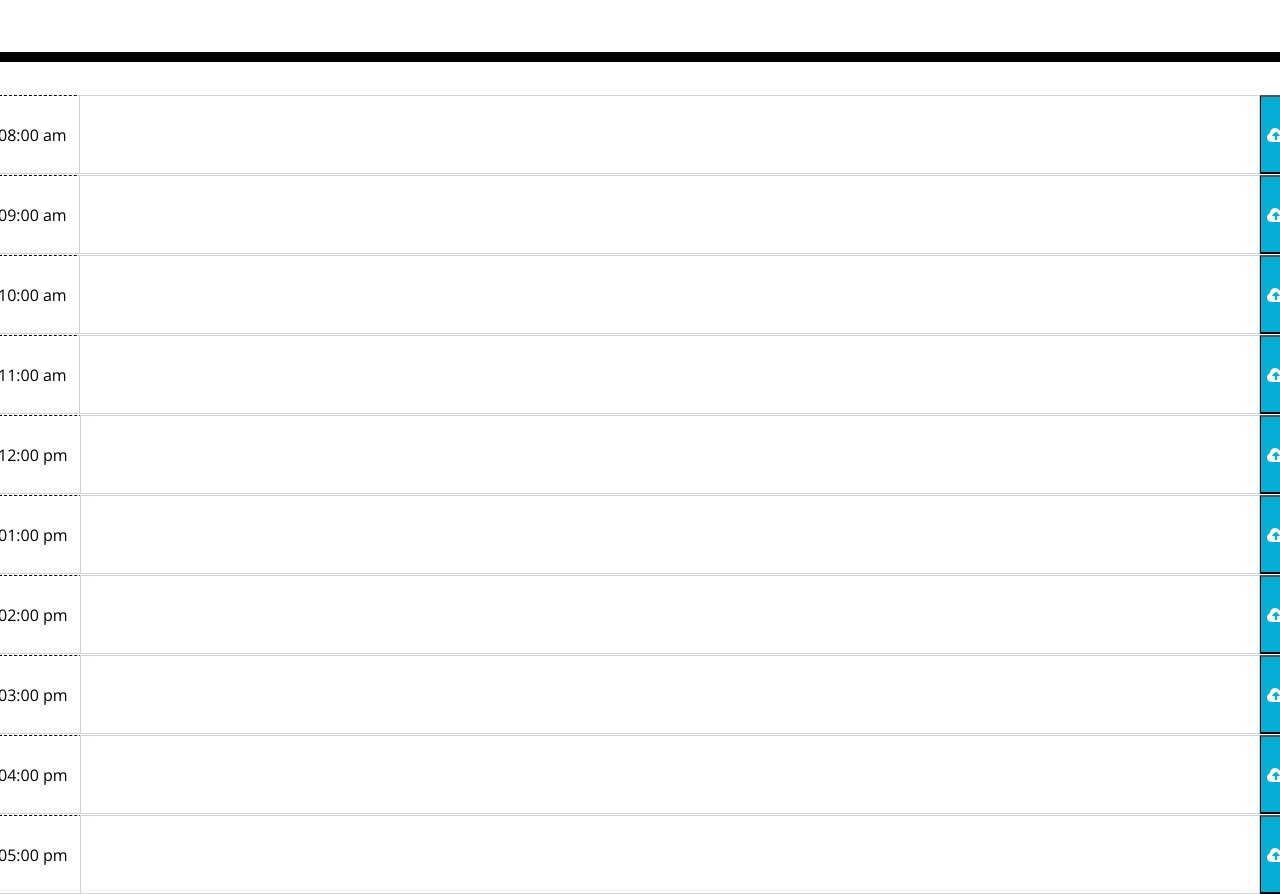
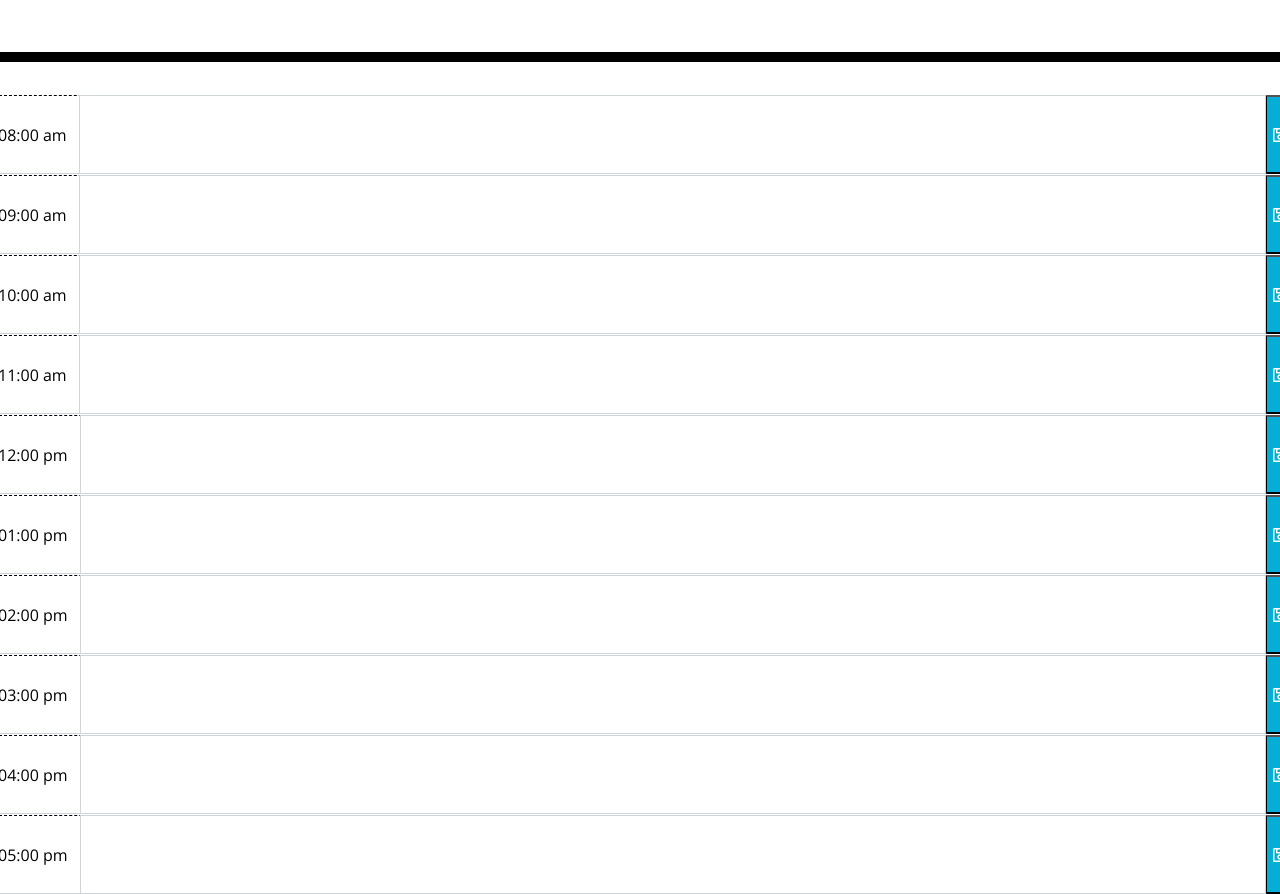
Before and after one commit to AngerOverApathy/plan-the-man, a plain HTML site: page index.html in a window 1280 px wide. Shown: the part 280-1174 px from the top of the page. Drawn offline with nearby package versions, Linux system fonts and the light colour scheme.

```diff
--- a/assets/js/script.js
+++ b/assets/js/script.js
@@ -24,7 +24,11 @@ var calendar = setInterval(function() {
   }, 100);
 
 
-//display date at top of calendar
+//clear calendar
+$("#clearCal").on("click", function(){
+    localStorage.clear();
+    initPage()
+  });
 
 //time blocks
 
--- a/index.html
+++ b/index.html
@@ -40,7 +40,7 @@
             <div class="input-group-text hour">08:00 am </div>
           </div>
           <textarea class="form-control" id="8am"></textarea>
-          <button type="button" class="saveBtn"><i class="fas fa-cloud-upload-alt"></i></button>
+          <button type="button" class="saveBtn"><i class="far fa-save"></i></button>
         </div>
       </div>
 
@@ -51,7 +51,7 @@
             <div class="input-group-text hour">09:00 am </div>
           </div>
           <textarea class="form-control" id="9am"></textarea>
-          <button type="button" class="saveBtn"><i class="fas fa-cloud-upload-alt"></i></button>
+          <button type="button" class="saveBtn"><i class="far fa-save"></i></button>
         </div>
       </div>
 
@@ -62,7 +62,7 @@
             <div class="input-group-text hour">10:00 am </div>
           </div>
           <textarea class="form-control" id="10am"></textarea>
-          <button type="button" class="saveBtn"><i class="fas fa-cloud-upload-alt"></i></button>
+          <button type="button" class="saveBtn"><i class="far fa-save"></i></button>
         </div>
       </div>
 
@@ -73,7 +73,7 @@
             <div class="input-group-text hour">11:00 am </div>
           </div>
           <textarea class="form-control" id="11am"></textarea>
-          <button type="button" class="saveBtn"><i class="fas fa-cloud-upload-alt"></i></button>
+          <button type="button" class="saveBtn"><i class="far fa-save"></i></button>
         </div>
       </div>
 
@@ -84,7 +84,7 @@
             <div class="input-group-text hour">12:00 pm </div>
           </div>
           <textarea class="form-control" id="12pm"></textarea>
-          <button type="button" class="saveBtn"><i class="fas fa-cloud-upload-alt"></i></button>
+          <button type="button" class="saveBtn"><i class="far fa-save"></i></button>
         </div>
       </div>
 
@@ -95,7 +95,7 @@
             <div class="input-group-text hour">01:00 pm </div>
           </div>
           <textarea class="form-control" id="1pm"></textarea>
-          <button type="button" class="saveBtn"><i class="fas fa-cloud-upload-alt"></i></button>
+          <button type="button" class="saveBtn"><i class="far fa-save"></i></button>
         </div>
       </div>
 
@@ -106,7 +106,7 @@
             <div class="input-group-text hour">02:00 pm </div>
           </div>
           <textarea class="form-control" id="9am"></textarea>
-          <button type="button" class="saveBtn"><i class="fas fa-cloud-upload-alt"></i></button>
+          <button type="button" class="saveBtn"><i class="far fa-save"></i></button>
         </div>
       </div>
 
@@ -117,7 +117,7 @@
             <div class="input-group-text hour">03:00 pm </div>
           </div>
           <textarea class="form-control" id="3pm"></textarea>
-          <button type="button" class="saveBtn"><i class="fas fa-cloud-upload-alt"></i></button>
+          <button type="button" class="saveBtn"><i class="far fa-save"></i></button>
         </div>
       </div>
 
@@ -128,7 +128,7 @@
             <div class="input-group-text hour">04:00 pm </div>
           </div>
           <textarea class="form-control" id="4pm"></textarea>
-          <button type="button" class="saveBtn"><i class="fas fa-cloud-upload-alt"></i></button>
+          <button type="button" class="saveBtn"><i class="far fa-save"></i></button>
         </div>
       </div>
 
@@ -139,7 +139,7 @@
             <div class="input-group-text hour">05:00 pm </div>
           </div>
           <textarea class="form-control" id="5pm"></textarea>
-          <button type="button" class="saveBtn"><i class="fas fa-cloud-upload-alt"></i></button>
+          <button type="button" class="saveBtn"><i class="far fa-save"></i></button>
         </div>
       </div>
 
```
